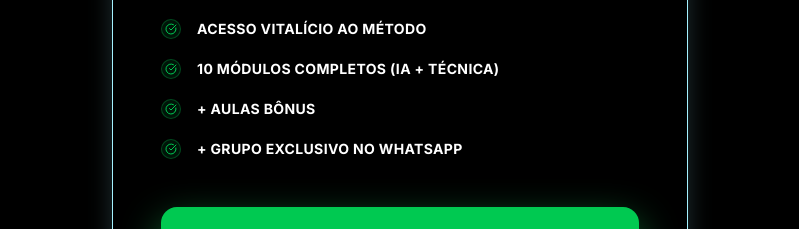
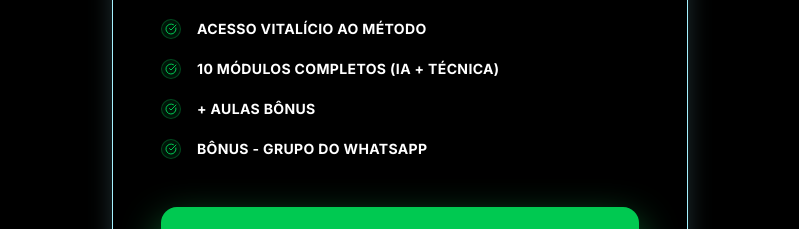
Before and after one commit to felipematos180702/Impulso-musical, a React (Vite) app: page / in a window 1280 px wide. Shown: the part 6960-7189 px from the top of the page, without its empty margins (240-1039 px from the left). Built offline with nearby package versions, Linux system fonts and the light colour scheme.

Commit message:
feat: rename whatsapp bonus label for clarity

```diff
--- a/src/App.tsx
+++ b/src/App.tsx
@@ -841,7 +841,7 @@ const Pricing = () => {
                                 <CheckCircle size={10} className="text-green-500 sm:hidden" />
                                 <CheckCircle size={12} className="text-green-500 hidden sm:block" />
                               </div>
-                              <span className="text-[11px] sm:text-sm font-bold text-white uppercase tracking-wide">+ Grupo Exclusivo no WhatsApp</span>
+                              <span className="text-[11px] sm:text-sm font-bold text-white uppercase tracking-wide">Bônus - Grupo do whatsapp</span>
                             </li>
                         </ul>
 
```
